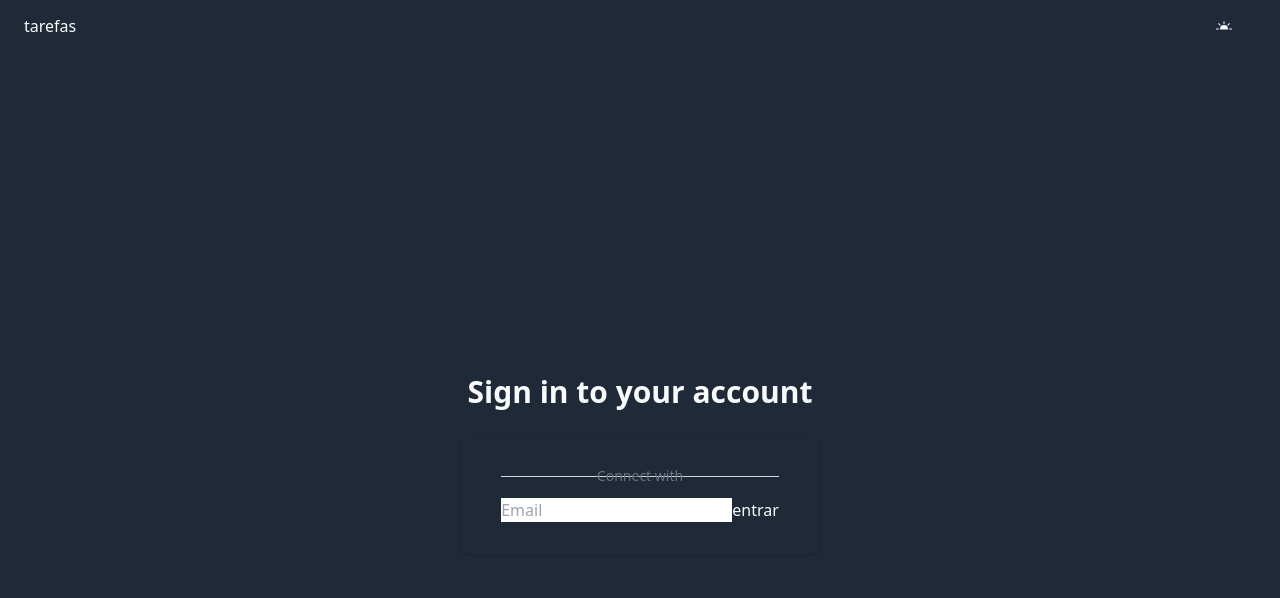
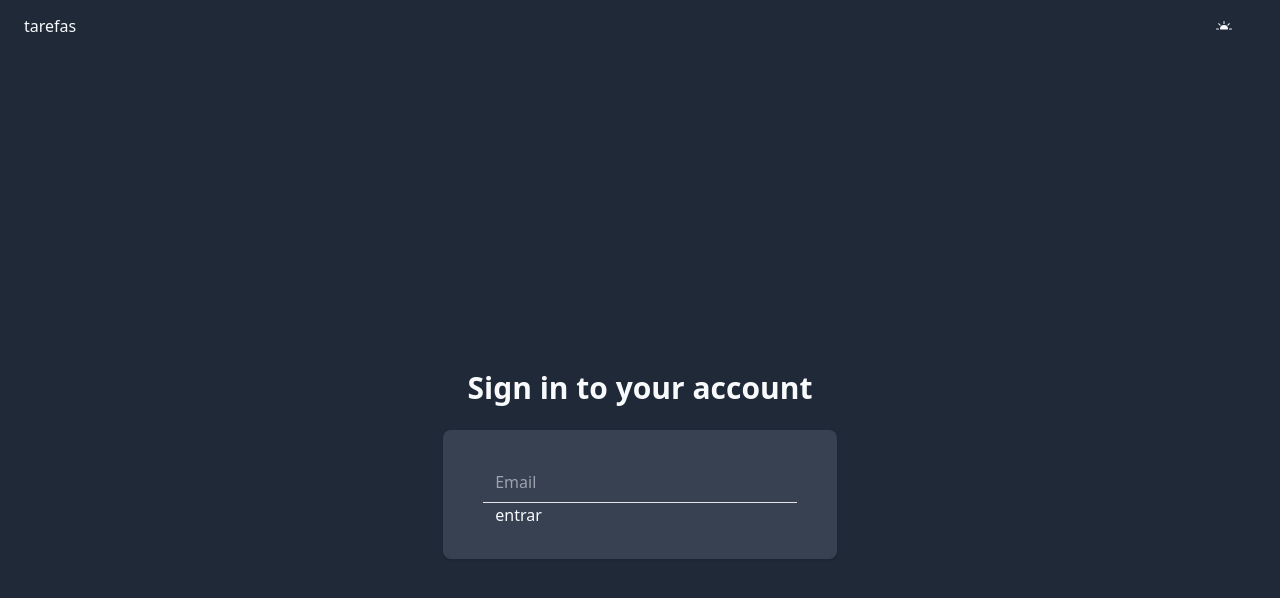
Before and after one commit to jnettome/nuxt3-supabase-tasks, a Nuxt app: page / in a window 1280 px wide. Shown: the top 598 px of the page. Built offline with nearby package versions, Linux system fonts and the light colour scheme; no server answers.

Commit message:
updating login screen and init.sql

```diff
--- a/pages/index.vue
+++ b/pages/index.vue
@@ -5,29 +5,18 @@
     </h2>
 
     <div class="sm:mx-auto sm:w-full sm:max-w-md">
-      <div class="u-bg-white py-8 px-4 shadow sm:rounded-lg sm:px-10">
+      <div class="bg-gray-700 py-8 px-4 shadow sm:rounded-lg sm:px-10">
         <div v-if="!emailSent">
-          <div class="relative">
-            <div class="absolute inset-0 flex items-center">
-              <div class="w-full border-t border-gray-300" />
-            </div>
-            <div class="relative flex justify-center text-sm">
-              <span class="px-2 u-bg-white text-gray-500"> Connect with </span>
-            </div>
-          </div>
-
-          <input v-model="email" class="u-input" type="email" placeholder="Email" />
-
-          <button
-            class="mt-3"
-            icon="mdi:github"
-            block
-            label="Github"
-            variant="black"
-            :loading="loading"
-            @click="login()"
-          >entrar</button>
-
+          <form @submit.stop.prevent="login">
+            <input v-model="email" class="w-full bg-gray-700 px-3 py-2 outline-0 border-b" type="email" placeholder="Email" autofocus />
+            <button
+              class="ml-3"
+              :disabled="loading"
+              type="submit"
+            >
+              entrar
+            </button>
+          </form>
         </div>
 
         <div v-else>
```
Also changed, not shown: 1 other file (tests, documents, lock files or other folders).
